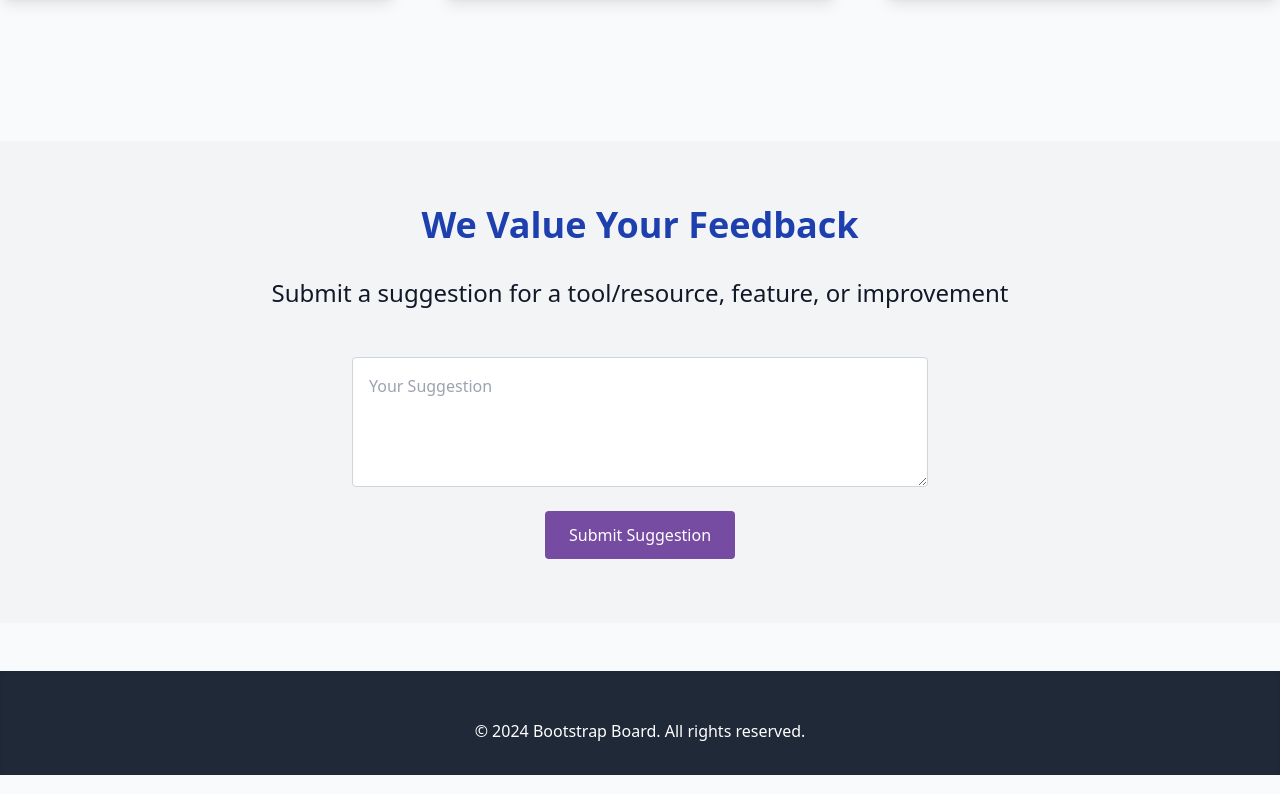
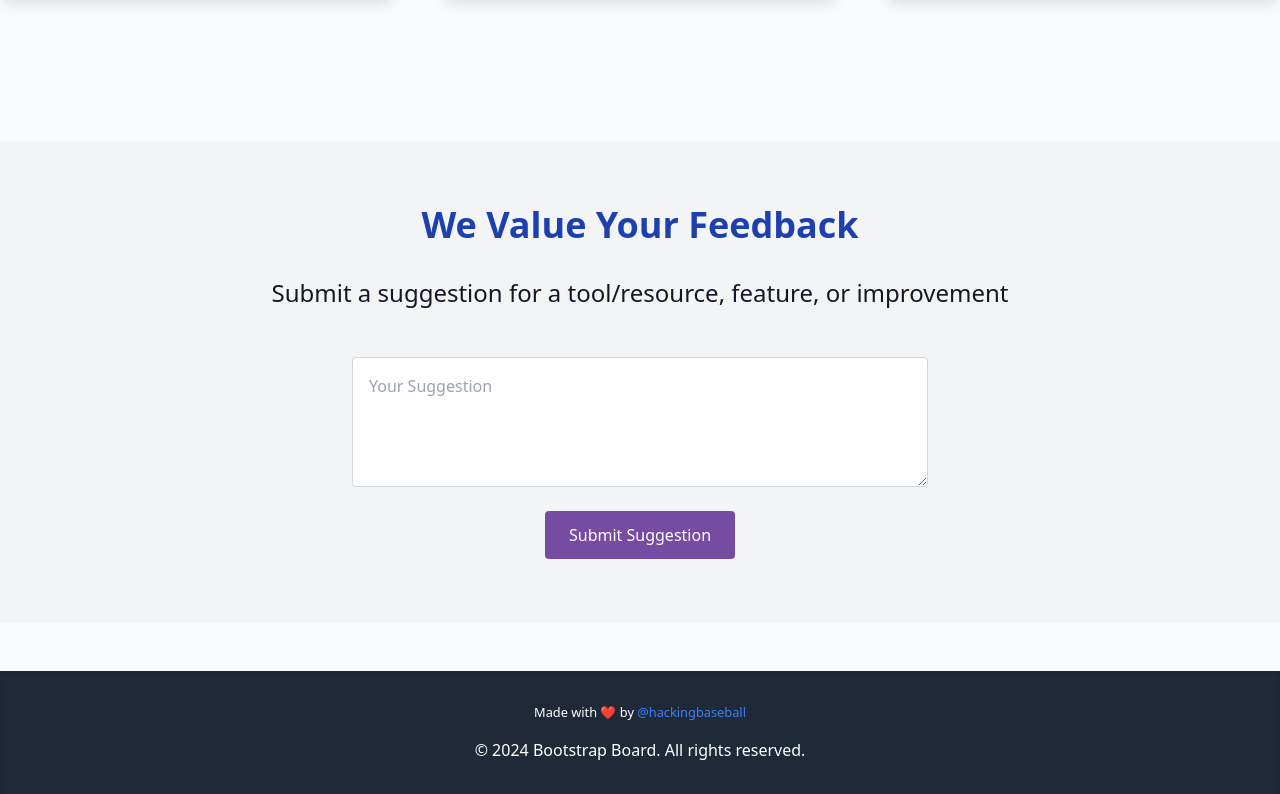
Before and after one commit to ImZackAdams/bootstrapboard, a plain HTML site: page templates/index.html in a window 1280 px wide. Shown: the part 2103-2897 px from the top of the page. Drawn offline with nearby package versions, Linux system fonts and the light colour scheme.

Commit message:
add twitter link to footer

```diff
--- a/templates/index.html
+++ b/templates/index.html
@@ -293,10 +293,12 @@
 <footer class="bg-gray-800 text-white py-8 mt-12 shadow-inner">
     <div class="container mx-auto text-center">
         <small class="block mb-4">
+            Made with ❤️ by <a href="https://x.com/HackingBaseball" class="text-blue-500">@hackingbaseball</a>
         </small>
         <p class="mt-2">© 2024 Bootstrap Board. All rights reserved.</p>
     </div>
 </footer>
+
     <script type="application/ld+json">
     {
         "@context": "http://schema.org",
```
Lines whose indentation alone changed are shown as unchanged.
